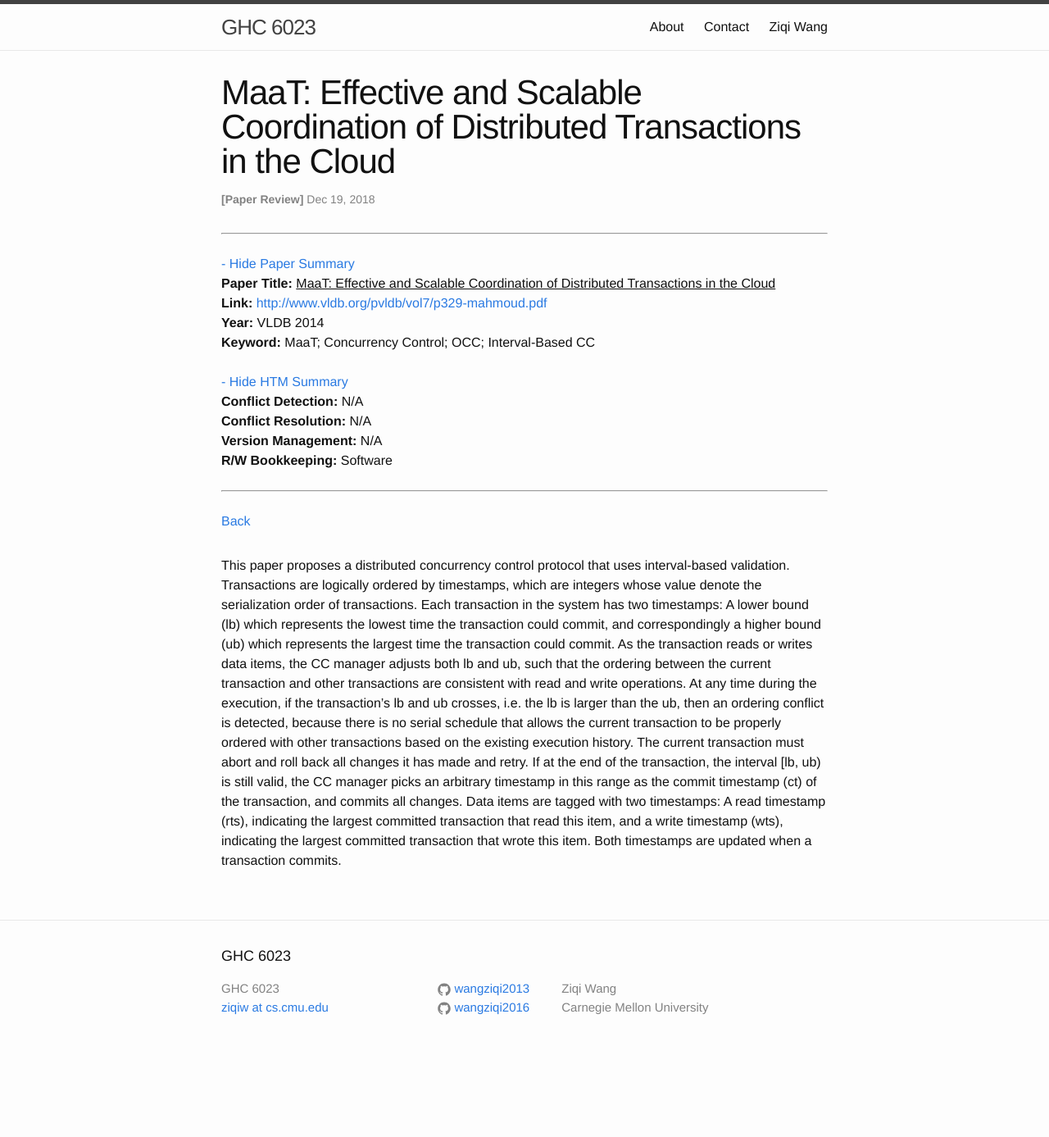
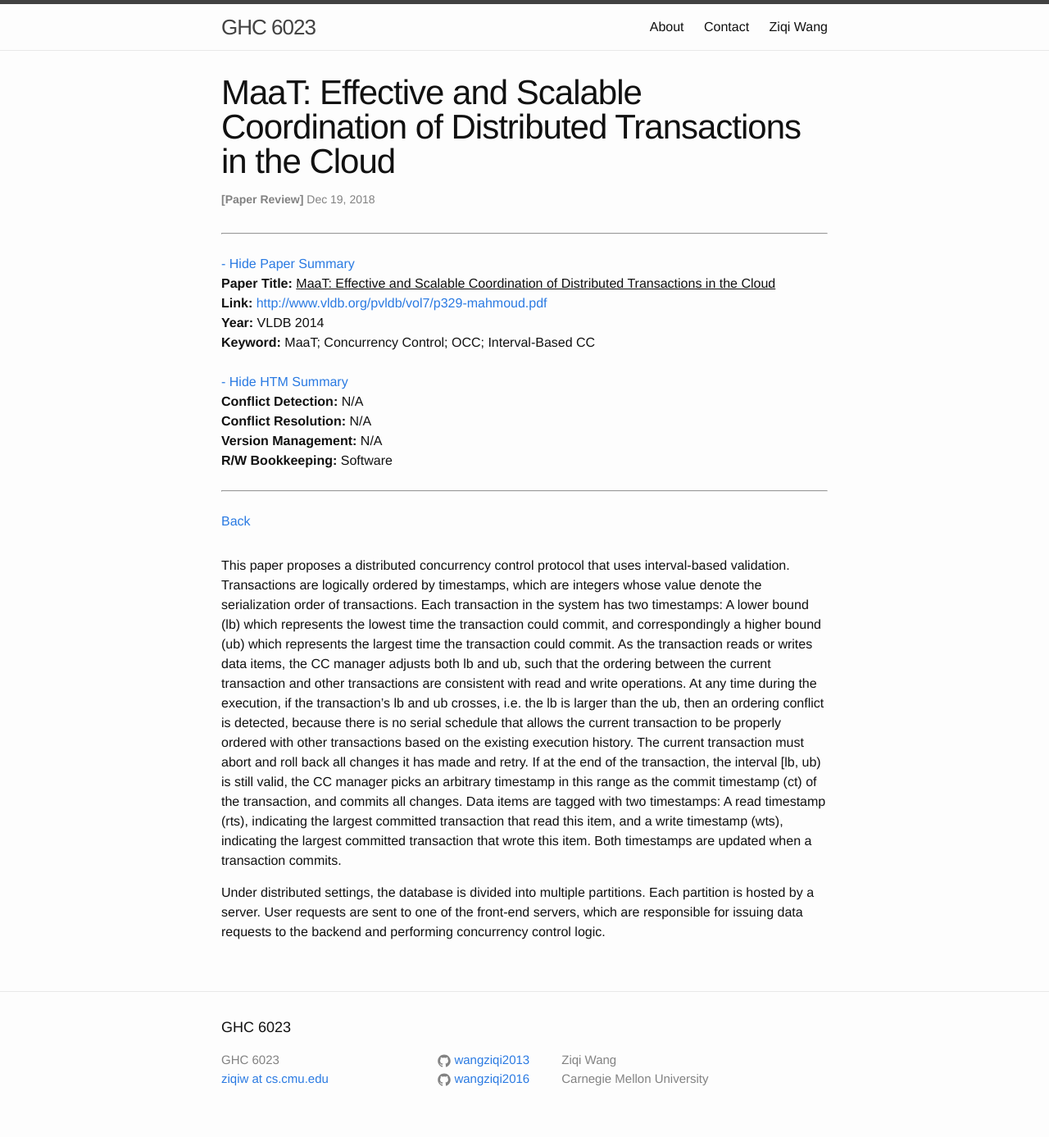
Before and after one commit to wangziqi2013/wangziqi2013.github.io, a Jekyll site: the page built from _posts/2018-12-18-maat.markdown, in a window 1280 px wide. Shown: the whole page at 82% size. Built offline with Jekyll 4.4.1, drawn with Linux system fonts in a browser that asks for light colours; before the commit the page ends 1300 px from its top, so only the background shows below that.

Commit message:
Working on distributed

```diff
--- a/_posts/2018-12-18-maat.markdown
+++ b/_posts/2018-12-18-maat.markdown
@@ -28,3 +28,7 @@ timestamp (ct) of the transaction, and commits all changes. Data items are tagge
 read timestamp (rts), indicating the largest committed transaction that read this item, and a write timestamp (wts),
 indicating the largest committed transaction that wrote this item. Both timestamps are updated when a
 transaction commits.
+
+Under distributed settings, the database is divided into multiple partitions. Each partition is hosted by a server.
+User requests are sent to one of the front-end servers, which are responsible for issuing data requests to the backend
+and performing concurrency control logic.
```
